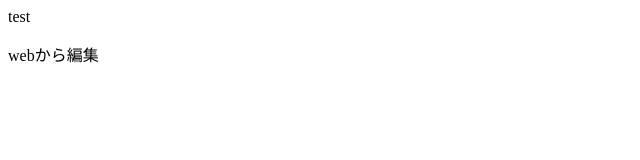
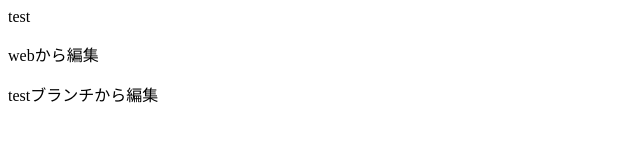
Before and after one commit to 0303testmon/git-cui, a plain HTML site: page index.html in a window 1280 px wide. Shown: the whole page, without its empty margins (0-640 px from the left). Drawn offline with Linux system fonts and the light colour scheme.

Commit message:
testブランチから編集

```diff
--- a/index.html
+++ b/index.html
@@ -1,2 +1,3 @@
 <p>test</p>
 <p>webから編集</p>
+<P>testブランチから編集</P>
```
